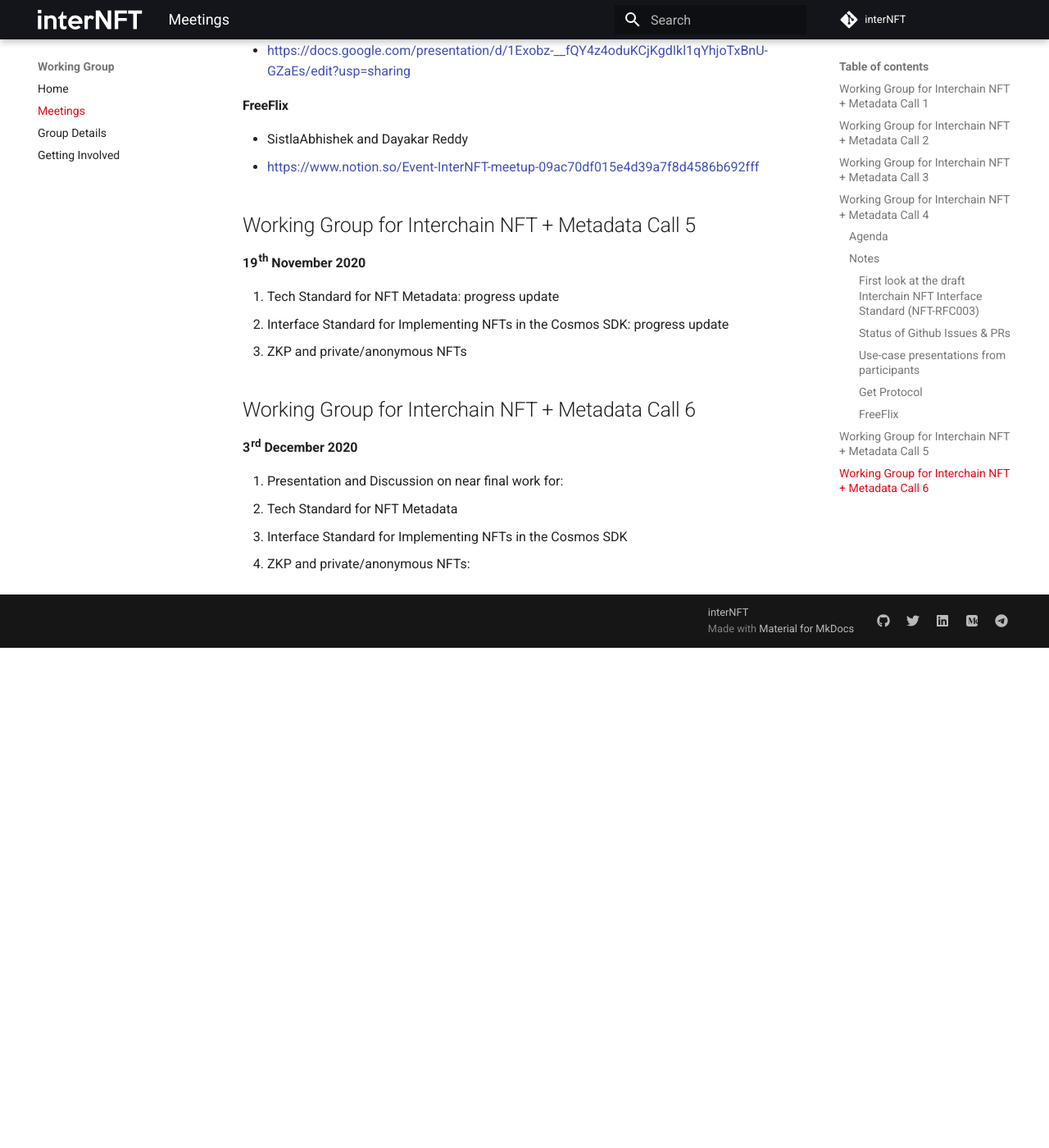
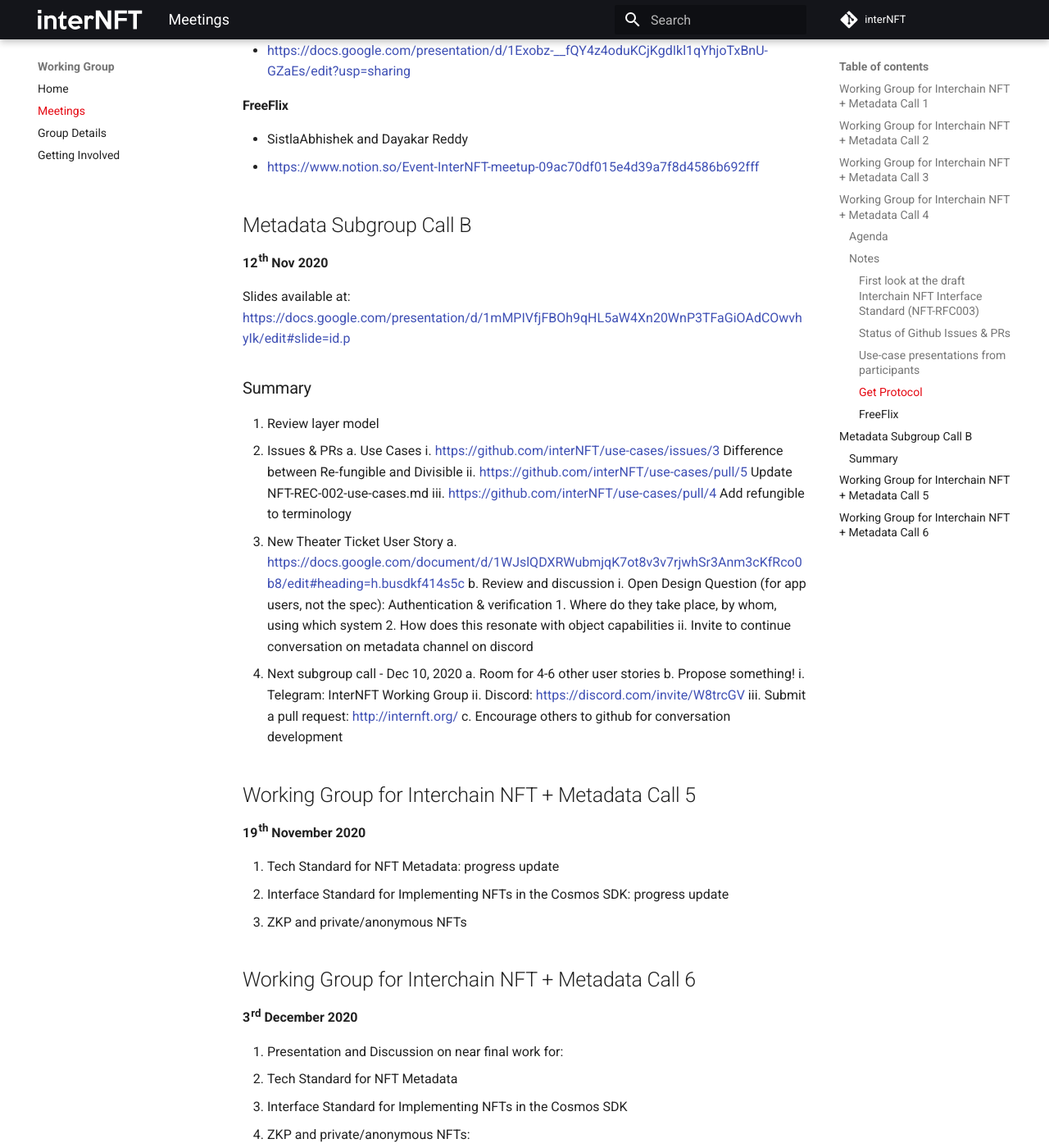
Before and after one commit to interNFT/documentation, an MkDocs documentation site: the page built from markdowns/workingGroup/meetings.md, in a window 1280 px wide and 1400 px high, scrolled down 4151 px. Shown: the whole window at 82% size. Built offline with MkDocs 1.6.1 and Material for MkDocs 9.7.7, drawn with Linux system fonts in a browser that asks for light colours; before the commit the page ends 4941 px from its top, so only the background shows below that.

Commit message:
Add summary for subgroup call B

```diff
--- a/markdowns/workingGroup/meetings.md
+++ b/markdowns/workingGroup/meetings.md
@@ -182,6 +182,37 @@ Slides for Call 4: https://github.com/ericaconnell/documentation/raw/master/reso
 * SistlaAbhishek and Dayakar Reddy
 * https://www.notion.so/Event-InterNFT-meetup-09ac70df015e4d39a7f8d4586b692fff
 
+## Metadata Subgroup Call B
+
+**12th Nov 2020**
+
+Slides available at: https://docs.google.com/presentation/d/1mMPIVfjFBOh9qHL5aW4Xn20WnP3TFaGiOAdCOwvhyIk/edit#slide=id.p
+
+### Summary
+1.	Review layer model
+2.	Issues & PRs
+  a.	Use Cases
+      i.	https://github.com/interNFT/use-cases/issues/3
+      Difference between Re-fungible and Divisible
+      ii.	https://github.com/interNFT/use-cases/pull/5
+      Update NFT-REC-002-use-cases.md
+      iii.	https://github.com/interNFT/use-cases/pull/4
+      Add refungible to terminology
+3.	New Theater Ticket User Story
+  a.	https://docs.google.com/document/d/1WJslQDXRWubmjqK7ot8v3v7rjwhSr3Anm3cKfRco0b8/edit#heading=h.busdkf414s5c
+  b.	Review and discussion
+      i.	Open Design Question (for app users, not the spec): Authentication & verification
+         1.	Where do they take place, by whom, using which system
+         2.	How does this resonate with object capabilities
+      ii.	Invite to continue conversation on metadata channel on discord
+4.	Next subgroup call - Dec 10, 2020
+  a.	Room for 4-6 other user stories
+  b.	Propose something!
+      i.	Telegram: InterNFT Working Group
+      ii.	 Discord: https://discord.com/invite/W8trcGV
+      iii.	Submit a pull request: http://internft.org/
+  c.	Encourage others to github for conversation development
+
 
 ## Working Group for Interchain NFT + Metadata Call 5
 
```
